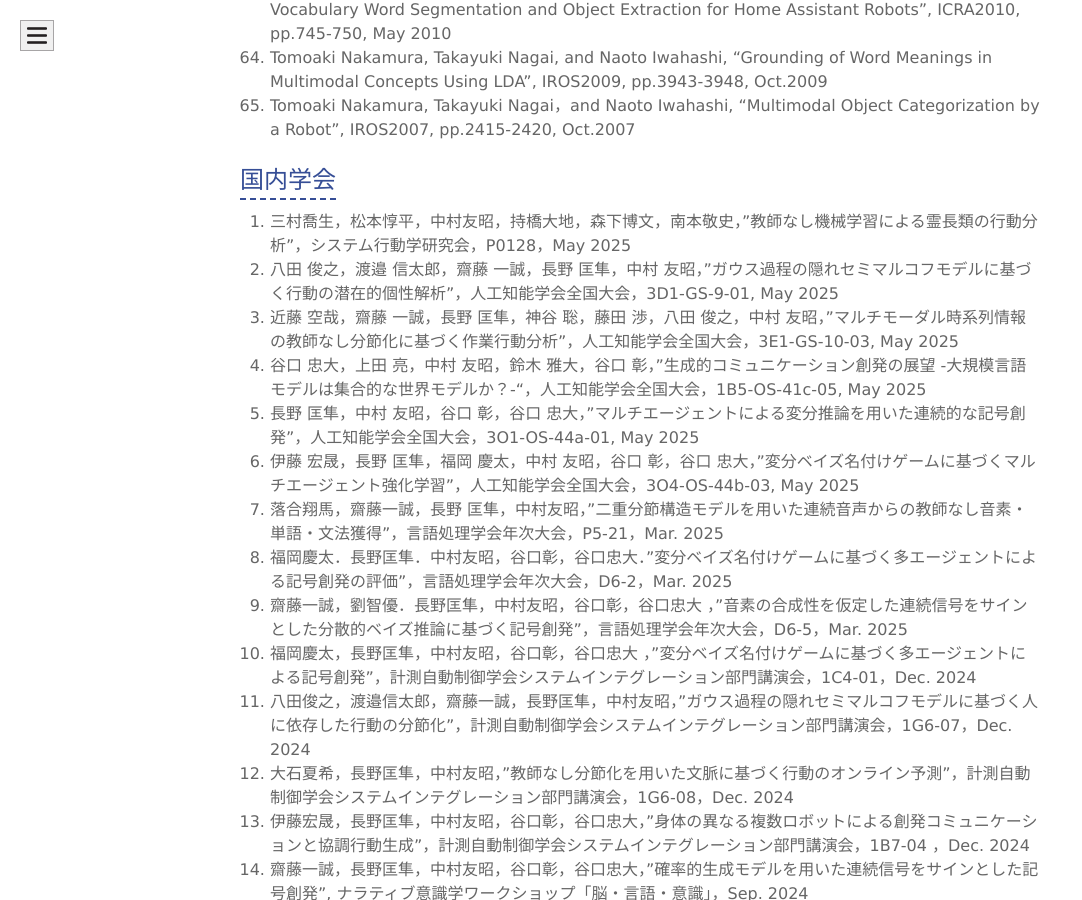
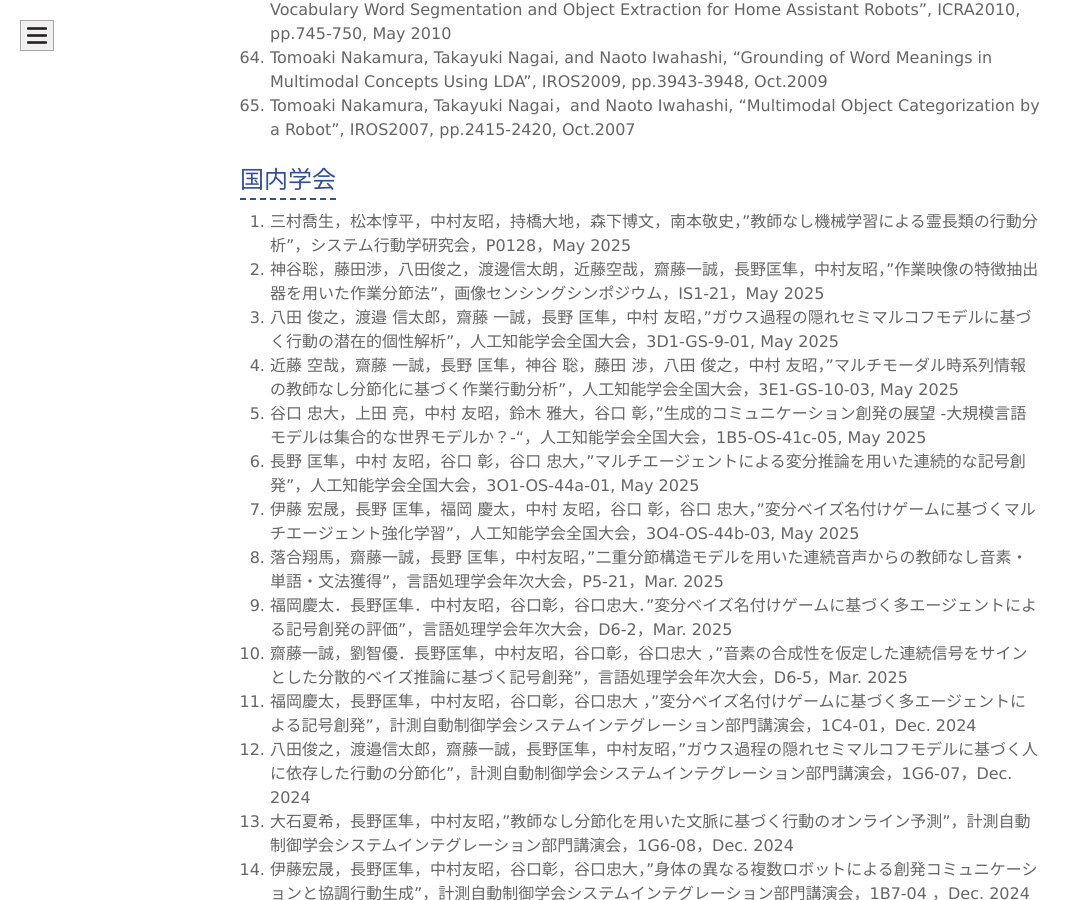
Before and after one commit to naka-lab/naka-lab.github.io, a Jekyll site: the page built from subpages/pub.md, in a window 1280 px wide and 900 px high, scrolled down 9794 px. Shown: the whole window, without its empty margins (0-1082 px from the left). Built offline with Jekyll 4.4.1, drawn with Linux system fonts in a browser that asks for light colours.

Commit message:
Update pub.md

```diff
--- a/subpages/pub.md
+++ b/subpages/pub.md
@@ -159,6 +159,7 @@ Signal Processing, pp. 13-16, Feb. 2020
 
 ## 国内学会
 1. 三村喬生，松本惇平，中村友昭，持橋大地，森下博文，南本敬史，"教師なし機械学習による霊長類の行動分析"，システム行動学研究会，P0128，May 2025
+1. 神谷聡，藤田渉，八田俊之，渡邊信太朗，近藤空哉，齋藤一誠，長野匡隼，中村友昭，"作業映像の特徴抽出器を用いた作業分節法"，画像センシングシンポジウム，IS1-21，May 2025
 1. 八田 俊之，渡邉 信太郎，齋藤 一誠，長野 匡隼，中村 友昭，"ガウス過程の隠れセミマルコフモデルに基づく行動の潜在的個性解析"，人工知能学会全国大会，3D1-GS-9-01, May 2025
 1. 近藤 空哉，齋藤 一誠，長野 匡隼，神谷 聡，藤田 渉，八田 俊之，中村 友昭，"マルチモーダル時系列情報の教師なし分節化に基づく作業行動分析"，人工知能学会全国大会，3E1-GS-10-03, May 2025
 1. 谷口 忠大，上田 亮，中村 友昭，鈴木 雅大，谷口 彰，"生成的コミュニケーション創発の展望 -大規模言語モデルは集合的な世界モデルか？-"，人工知能学会全国大会，1B5-OS-41c-05, May 2025
```
